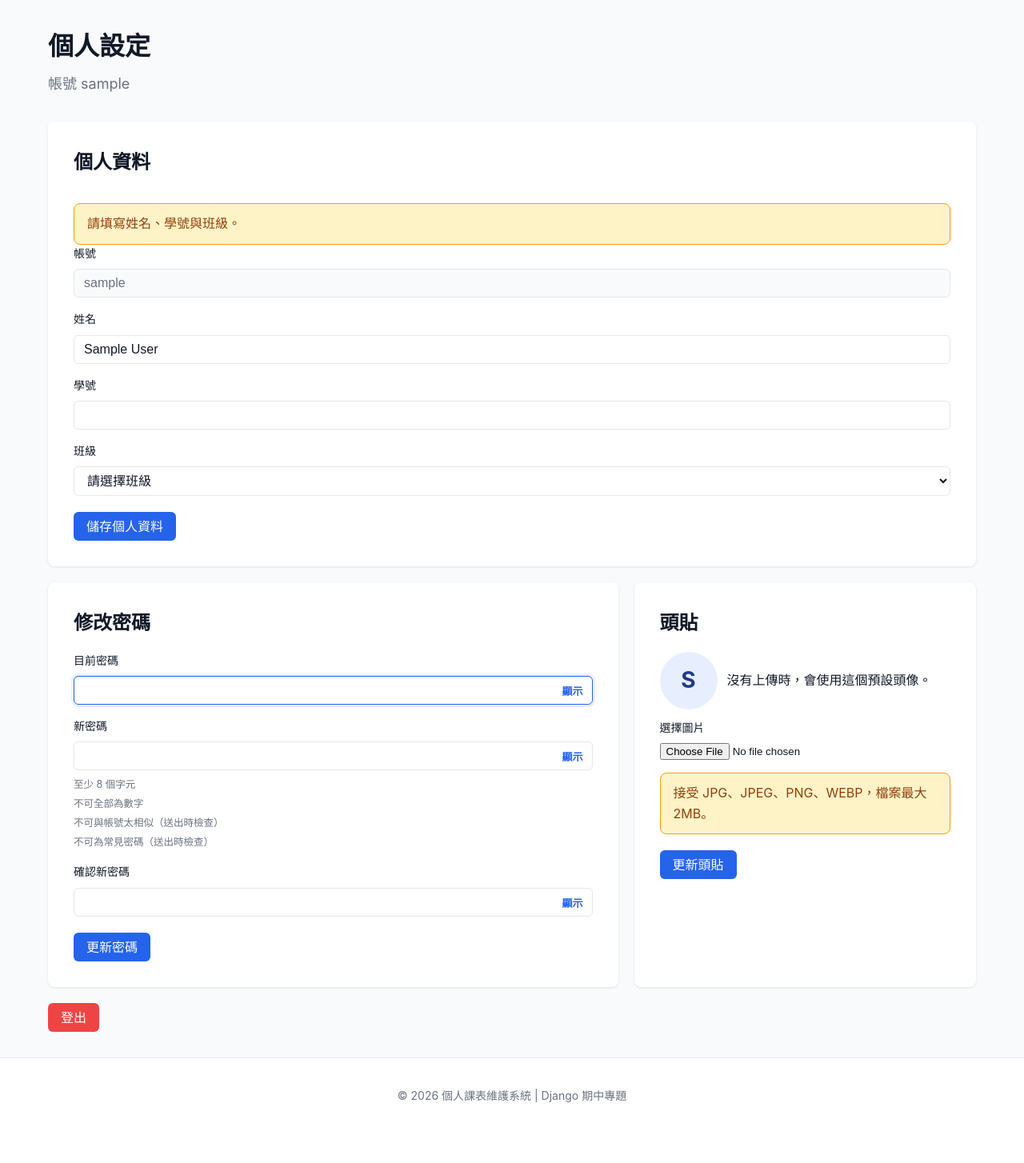
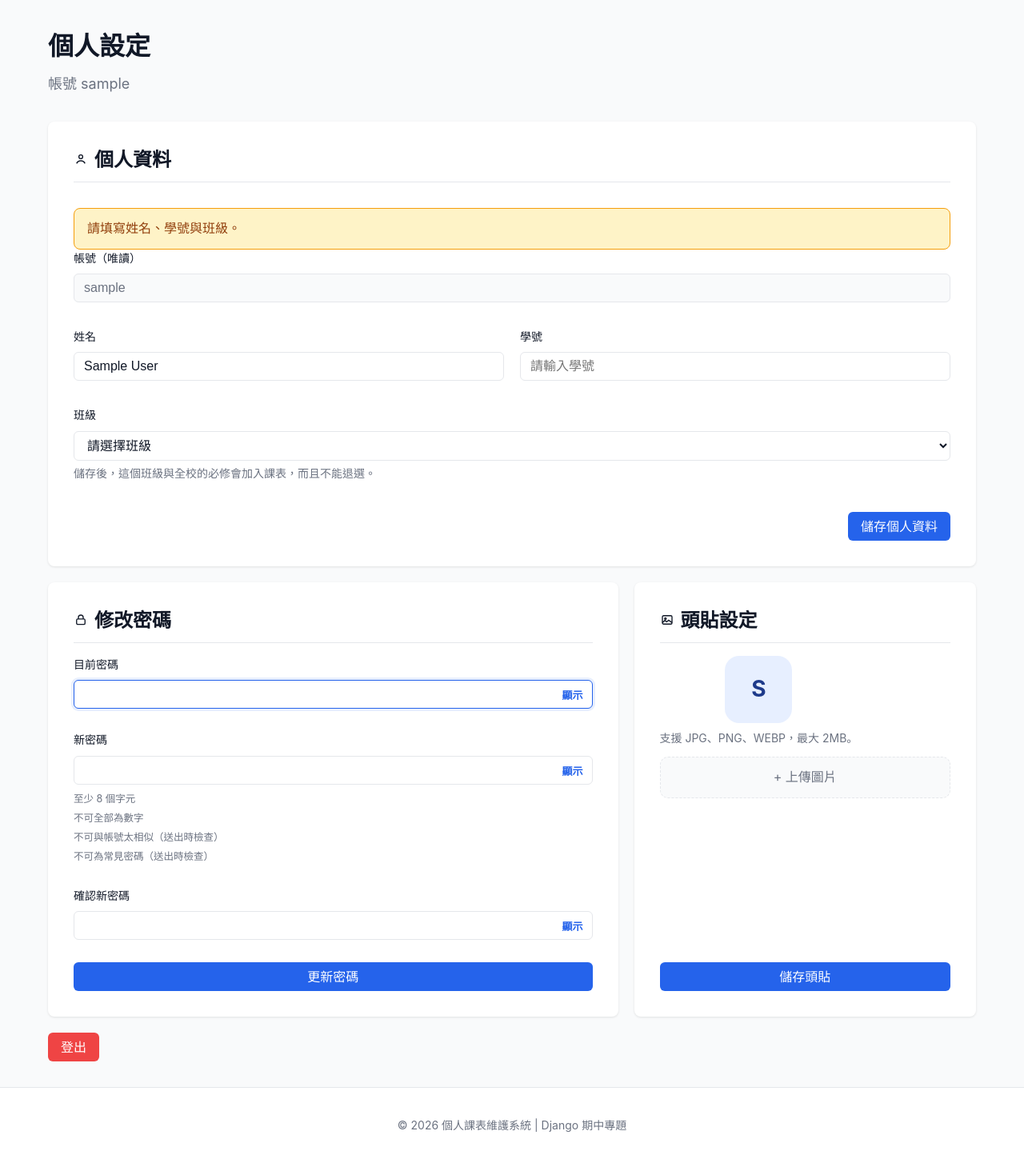
Before and after one commit to 11346070/Class-Schedule, a Django app: page /settings/ in a window 1280 px wide. Shown: the part 64-1518 px from the top of the page at 80% size. Before the commit the page ends 1442 px from the top, so only its background shows below. Run offline with Django 5.2, Linux system fonts and the light colour scheme; the visitor is signed in with stand-in values (Sample User, id 1); data comes from the database, SQL or seed files in the repository; data that the repository does not hold is empty.

Commit message:
feat: keep required courses on the timetable for the chosen class
The settings page follows the new profile layout, and saving a class adds that class and school-wide required courses that students cannot drop.

Co-authored-by: Cursor <cursoragent@cursor.com>

```diff
--- a/static/css/style.css
+++ b/static/css/style.css
@@ -2480,6 +2480,121 @@ body {
 .settings-panel-password { grid-area: password; }
 .settings-panel-avatar { grid-area: avatar; }
 
+.settings-title {
+    display: flex;
+    align-items: center;
+    gap: 8px;
+    margin: 0 0 16px;
+    padding-bottom: 12px;
+    border-bottom: 1px solid var(--border-color);
+    font-size: 1.05rem;
+    line-height: 1.3;
+}
+
+.settings-title svg {
+    width: 18px;
+    height: 18px;
+    flex: 0 0 auto;
+}
+
+.settings-panel .settings-form,
+.settings-panel .avatar-form {
+    max-width: none;
+    width: 100%;
+}
+
+.settings-fields {
+    display: grid;
+    grid-template-columns: repeat(2, minmax(0, 1fr));
+    gap: 16px 20px;
+    min-width: 0;
+}
+
+.settings-fields .span-2 { grid-column: 1 / -1; }
+
+.settings-actions {
+    display: flex;
+    justify-content: flex-end;
+}
+
+.settings-actions .btn,
+.settings-btn-block { width: auto; }
+
+.settings-btn-block { width: 100%; }
+
+.settings-panel-password .settings-form,
+.settings-panel-avatar .avatar-form {
+    display: flex;
+    flex-direction: column;
+    gap: 12px;
+    height: 100%;
+}
+
+.settings-panel-password .settings-btn-block,
+.settings-panel-avatar .settings-btn-block {
+    margin-top: auto;
+}
+
+.settings-avatar {
+    display: flex;
+    flex-direction: column;
+    align-items: center;
+    text-align: center;
+    gap: 8px;
+}
+
+.settings-avatar .avatar-preview,
+.settings-avatar .avatar-fallback {
+    width: 84px;
+    height: 84px;
+    border-radius: 18px;
+}
+
+.settings-avatar p {
+    margin: 0;
+    color: var(--text-secondary);
+    font-size: 0.875rem;
+}
+
+.upload-drop {
+    position: relative;
+    width: 100%;
+    display: flex;
+    align-items: center;
+    justify-content: center;
+    min-height: 52px;
+    padding: 12px;
+    border: 1px dashed var(--border-color);
+    border-radius: 10px;
+    color: var(--text-secondary);
+    background: var(--light-bg);
+    cursor: pointer;
+    overflow: hidden;
+}
+
+.upload-drop span {
+    max-width: 100%;
+    overflow: hidden;
+    text-overflow: ellipsis;
+    white-space: nowrap;
+}
+
+.upload-drop input[type="file"] {
+    position: absolute;
+    inset: 0;
+    width: 100%;
+    height: 100%;
+    opacity: 0;
+    cursor: pointer;
+}
+
+.settings-panel .avatar-form .errorlist {
+    list-style: none;
+    margin: 0;
+    color: var(--danger-color);
+    font-size: 0.875rem;
+}
+
 .settings-panel {
     display: flex;
     flex-direction: column;
@@ -2516,8 +2631,9 @@ body {
     margin-bottom: 0;
 }
 
-.settings-panel .avatar-form .btn-primary {
-    margin-top: 1.25rem;
+.settings-panel-avatar .avatar-form .settings-btn-block {
+    width: 100%;
+    margin-top: auto;
 }
 
 .logout-row {
@@ -2538,6 +2654,11 @@ body {
             "avatar"
             "logout";
     }
+
+    .settings-fields { grid-template-columns: minmax(0, 1fr); }
+    .settings-fields .span-2,
+    .settings-actions { grid-column: auto; }
+    .settings-actions .btn { width: 100%; }
 }
 
 .readonly-list { margin: 0; }
--- a/templates/account_settings.html
+++ b/templates/account_settings.html
@@ -10,7 +10,10 @@
 
 <div class="settings-layout">
         <div class="detail-card settings-panel settings-panel-profile">
-            <h2>個人資料</h2>
+            <h2 class="settings-title">
+                <svg viewBox="0 0 24 24" fill="none" stroke="currentColor" stroke-width="1.8" aria-hidden="true"><circle cx="12" cy="8" r="3.2"></circle><path d="M5 19.2c1.4-3 3.8-4.5 7-4.5s5.6 1.5 7 4.5"></path></svg>
+                個人資料
+            </h2>
             {% if not profile_complete %}
             <p class="credit-note">請填寫姓名、學號與班級。</p>
             {% endif %}
@@ -18,8 +21,9 @@
                 {% csrf_token %}
                 <input type="hidden" name="action" value="profile">
                 {{ identity_form.non_field_errors }}
-                <div class="form-group">
-                    <label for="account-username">帳號</label>
+                <div class="settings-fields">
+                    <div class="form-group span-2">
+                        <label for="account-username">帳號（唯讀）</label>
                         <input id="account-username" class="form-control" value="{{ user.username }}" disabled>
                     </div>
                     <div class="form-group">
@@ -35,17 +39,24 @@
                         {% endif %}
                         {{ identity_form.student_number.errors }}
                     </div>
-                <div class="form-group">
+                    <div class="form-group span-2">
                         <label for="{{ identity_form.class_name.id_for_label }}">班級</label>
                         {{ identity_form.class_name }}
                         {{ identity_form.class_name.errors }}
+                        <p class="field-hint">儲存後，這個班級與全校的必修會加入課表，而且不能退選。</p>
                     </div>
+                    <div class="settings-actions span-2">
                         <button type="submit" class="btn btn-primary">儲存個人資料</button>
+                    </div>
+                </div>
             </form>
         </div>
 
         <div class="detail-card settings-panel settings-panel-password">
-            <h2>修改密碼</h2>
+            <h2 class="settings-title">
+                <svg viewBox="0 0 24 24" fill="none" stroke="currentColor" stroke-width="1.8" aria-hidden="true"><rect x="5" y="10.5" width="14" height="9" rx="2"></rect><path d="M8 10.5V8a4 4 0 0 1 8 0v2.5"></path></svg>
+                修改密碼
+            </h2>
             <form method="post" action="{% url 'account_settings' %}" class="settings-form">
                 {% csrf_token %}
                 <input type="hidden" name="action" value="password">
@@ -80,30 +91,32 @@
                     </div>
                     {{ password_form.new_password2.errors }}
                 </div>
-                <button type="submit" class="btn btn-primary">更新密碼</button>
+                <button type="submit" class="btn btn-primary settings-btn-block">更新密碼</button>
             </form>
         </div>
 
         <div class="detail-card settings-panel settings-panel-avatar">
-            <h2>頭貼</h2>
+            <h2 class="settings-title">
+                <svg viewBox="0 0 24 24" fill="none" stroke="currentColor" stroke-width="1.8" aria-hidden="true"><rect x="4" y="5" width="16" height="14" rx="2"></rect><circle cx="9" cy="10" r="1.4"></circle><path d="M4 16.5l4.2-3.6 3 2.4 3.2-2.8L20 16.5"></path></svg>
+                頭貼設定
+            </h2>
             <form method="post" action="{% url 'account_settings' %}" enctype="multipart/form-data" class="avatar-form">
                 {% csrf_token %}
                 <input type="hidden" name="action" value="avatar">
-                <div class="avatar-current">
+                <div class="settings-avatar">
                     {% if avatar_url %}
                     <img class="avatar-preview" src="{{ avatar_url }}" alt="{{ user.username }} 的頭貼">
                     {% else %}
                     <span class="avatar avatar-fallback" aria-hidden="true">{{ user.username|slice:":1"|upper }}</span>
                     {% endif %}
-                    <p>沒有上傳時，會使用這個預設頭像。</p>
+                    <p>支援 JPG、PNG、WEBP，最大 2MB。</p>
                 </div>
-                <div class="form-group">
-                    <label for="{{ avatar_form.avatar.id_for_label }}">選擇圖片</label>
+                <label class="upload-drop">
+                    <span>+ 上傳圖片</span>
                     {{ avatar_form.avatar }}
+                </label>
                 {{ avatar_form.avatar.errors }}
-                </div>
-                <p class="credit-note">接受 JPG、JPEG、PNG、WEBP，檔案最大 2MB。</p>
-                <button type="submit" class="btn btn-primary">更新頭貼</button>
+                <button type="submit" class="btn btn-primary settings-btn-block">儲存頭貼</button>
             </form>
         </div>
 
@@ -113,3 +126,15 @@
         </form>
 </div>
 {% endblock %}
+
+{% block extra_js %}
+<script>
+document.querySelectorAll(".upload-drop input[type=file]").forEach(function (input) {
+    input.addEventListener("change", function () {
+        var label = input.parentElement.querySelector("span");
+        if (!label) return;
+        label.textContent = input.files && input.files[0] ? input.files[0].name : "+ 上傳圖片";
+    });
+});
+</script>
+{% endblock %}
--- a/templates/base.html
+++ b/templates/base.html
@@ -13,7 +13,7 @@
             } catch (e) {}
         })();
     </script>
-    <link rel="stylesheet" href="/static/css/style.css?v=20261103a">
+    <link rel="stylesheet" href="/static/css/style.css?v=20261103b">
     {% block extra_css %}{% endblock %}
 </head>
 <body>
--- a/templates/course_detail.html
+++ b/templates/course_detail.html
@@ -77,6 +77,8 @@
         <div class="detail-action-buttons">
             {% if not user.is_authenticated %}
             <a href="{% url 'login' %}?next={{ request.path|urlencode }}" class="btn btn-primary">登入後選課</a>
+            {% elif is_enrolled and required_locked %}
+            <button type="button" class="btn btn-secondary" disabled>不可退選</button>
             {% elif is_enrolled %}
             <form method="post" action="{% url 'drop_course' %}">
                 {% csrf_token %}
--- a/templates/course_list.html
+++ b/templates/course_list.html
@@ -90,7 +90,9 @@
                     <td class="col-actions" data-label="操作">
                         <div class="course-actions">
                         {% if user.is_authenticated %}
-                        {% if course.is_enrolled %}
+                        {% if course.is_enrolled and course.required_locked %}
+                            <button type="button" class="btn btn-secondary btn-sm" disabled>不可退選</button>
+                        {% elif course.is_enrolled %}
                             <form method="post" action="{% url 'drop_course' %}">
                                 {% csrf_token %}
                                 <input type="hidden" name="course_id" value="{{ course.course_id }}">
--- a/templates/favorites.html
+++ b/templates/favorites.html
@@ -48,7 +48,9 @@
                     </td>
                     <td class="col-actions" data-label="操作">
                         <div class="course-actions">
-                        {% if course.is_enrolled %}
+                        {% if course.is_enrolled and course.required_locked %}
+                            <button type="button" class="btn btn-secondary btn-sm" disabled>不可退選</button>
+                        {% elif course.is_enrolled %}
                             <form method="post" action="{% url 'drop_course' %}">
                                 {% csrf_token %}
                                 <input type="hidden" name="course_id" value="{{ course.course_id }}">
--- a/templates/index.html
+++ b/templates/index.html
@@ -153,12 +153,16 @@
                 <p><strong>學分：</strong>{{ course.credits }}</p>
             </div>
             <div class="course-card-footer">
+                {% if course.required_locked %}
+                <button type="button" class="btn btn-secondary btn-sm" disabled>不可退選</button>
+                {% else %}
                 <form method="post" action="{% url 'drop_course' %}" style="display: inline;">
                     {% csrf_token %}
                     <input type="hidden" name="course_id" value="{{ course.course_id }}">
                     <input type="hidden" name="next" value="index">
                     <button type="submit" class="btn btn-danger btn-sm" data-confirm="確定要退選「{{ course.name }}」嗎？">退選</button>
                 </form>
+                {% endif %}
                 <a href="{% url 'course_detail' course.course_id %}" class="btn btn-secondary btn-sm">詳細資訊</a>
             </div>
         </div>
--- a/templates/my_courses.html
+++ b/templates/my_courses.html
@@ -44,12 +44,16 @@
                     <td><span class="course-type-badge badge-{{ course.course_type }}">{{ course.course_type }}</span></td>
                     <td>{{ course.target_class }}</td>
                     <td>
+                        {% if course.required_locked %}
+                        <button type="button" class="btn btn-secondary btn-sm" disabled>不可退選</button>
+                        {% else %}
                         <form method="post" action="{% url 'drop_course' %}" style="display: inline;">
                             {% csrf_token %}
                             <input type="hidden" name="course_id" value="{{ course.course_id }}">
                             <input type="hidden" name="next" value="my_courses">
                             <button type="submit" class="btn btn-danger btn-sm" data-confirm="確定要退選「{{ course.name }}」嗎？">退選</button>
                         </form>
+                        {% endif %}
                         <a href="{% url 'course_detail' course.course_id %}" class="btn btn-secondary btn-sm">詳情</a>
                     </td>
                 </tr>
--- a/timetable/forms.py
+++ b/timetable/forms.py
@@ -110,6 +110,8 @@ class StudentIdentityForm(forms.Form):
             (name, name) for name in class_names
         ]
         self.fields["name"].widget.attrs["autocomplete"] = "name"
+        self.fields["name"].widget.attrs["placeholder"] = "請輸入姓名"
+        self.fields["student_number"].widget.attrs["placeholder"] = "請輸入學號"
         if self.number_locked:
             self.fields["student_number"].disabled = True
             self.fields["student_number"].help_text = "學號如需更正，請聯絡管理員。"
@@ -170,6 +172,10 @@ class StudentProfileAdminForm(forms.ModelForm):
         )
         self.fields["student_number"].required = False
         self.fields["student_number"].help_text = "留白代表尚未填寫。學生填過之後只能在這裡更正。"
+        self.fields["class_name"].help_text = (
+            "儲存後會把這個班級與全校的必修加入課表，學生不能自行退選。"
+            "改班級只會補上新的必修，不會自動退掉原來的課。"
+        )
         user = user_for_profile(getattr(self.instance, "user_id", ""))
         if user is not None and not self.is_bound:
             self.fields["name"].initial = (user.get_full_name() or "").strip()
--- a/timetable/views.py
+++ b/timetable/views.py
@@ -109,10 +109,12 @@ def courses_with_enroll_status(user_id, courses, enrolled_course_ids, authentica
         if authenticated and course.course_id not in enrolled_course_ids
     ]
     decisions = course_store.eligibility_for_courses(user_id, pending) if pending else {}
+    locked_ids = course_store.locked_required_ids(user_id) if authenticated else set()
     courses_with_status = []
     for course in courses:
         course_dict = course.to_dict()
         course_dict["is_enrolled"] = course.course_id in enrolled_course_ids
+        course_dict["required_locked"] = course.course_id in locked_ids
         if not authenticated:
             course_dict["can_enroll"] = False
             course_dict["enroll_message"] = "請先登入"
@@ -281,13 +283,16 @@ def account_settings(request):
             class_names=class_names,
         )
         if identity_form.is_valid():
-            course_store.save_student_identity(
+            added = course_store.save_student_identity(
                 request.user,
                 identity_form.cleaned_data["name"],
                 identity_form.cleaned_data["student_number"],
                 identity_form.cleaned_data["class_name"],
             )
-            messages.success(request, "已更新個人資料")
+            if added:
+                messages.success(request, "已更新個人資料，必修課程已加入課表。")
+            else:
+                messages.success(request, "已更新個人資料")
             return redirect("account_settings")
     elif request.method == "POST" and request.POST.get("action") == "password":
         password_form = StyledPasswordChangeForm(request.user, request.POST)
@@ -513,6 +518,7 @@ def course_detail(request, course_id):
     context = {
         'course': course_dict,
         'is_enrolled': is_enrolled,
+        'required_locked': authenticated and course_store.is_required_locked(user_id, course),
         'is_favorited': is_favorited,
         'conflict_course': conflict_course.to_dict() if conflict_course else None,
         'can_enroll': can_enroll,
```
Also changed, not shown: timetable/admin.py (+42 -0 lines), timetable/data_store.py (+78 -2 lines), timetable/tests.py (+60 -1 lines), README.md. Lines whose indentation alone changed are shown as unchanged.
